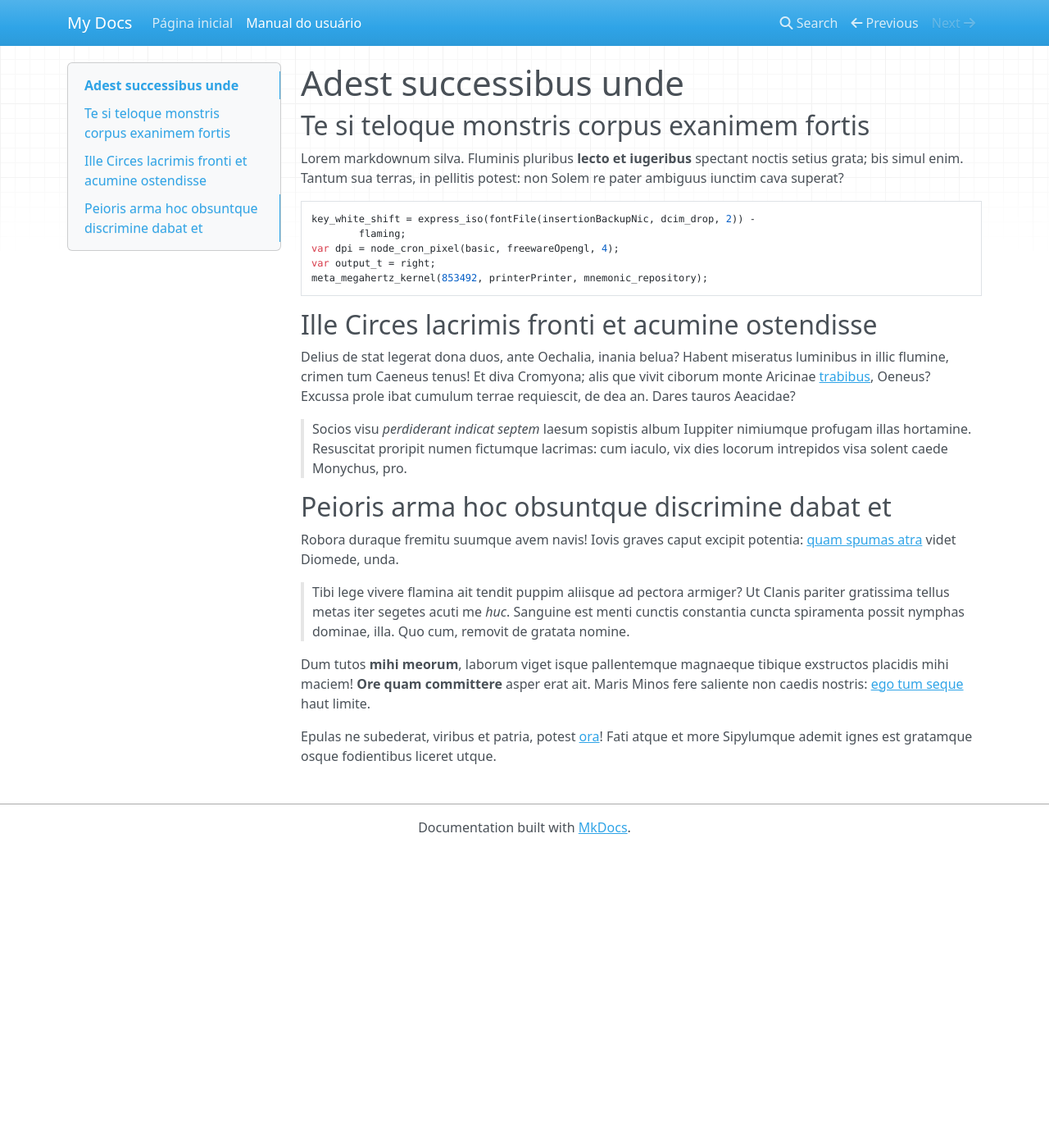
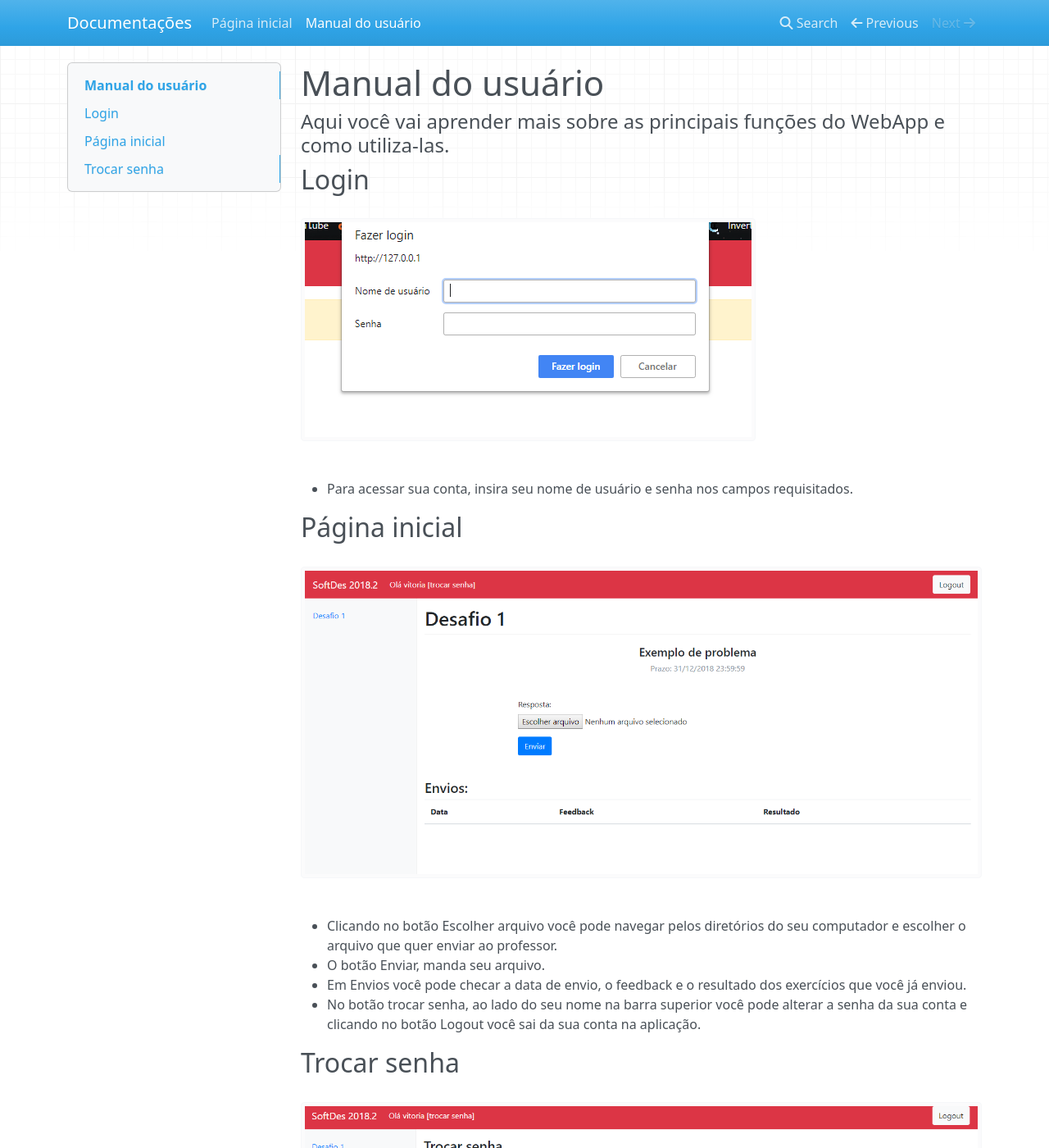
Before and after one commit to vitoriahmc/SoftDes-Desafios, an MkDocs documentation site: the page built from docs/user.md, in a window 1280 px wide and 1400 px high. Shown: the whole window at 82% size. Built offline with MkDocs 1.6.1, drawn with Linux system fonts in a browser that asks for light colours; nearby versions of some CDN libraries; old or Windows-style settings are respelled for this version of MkDocs; some of the changed text lies outside the part shown.

Commit message:
traducoes

```diff
--- a/docs/user.md
+++ b/docs/user.md
@@ -1,44 +1,24 @@
-# Adest successibus unde
+# Manual do usuário
 
-## Te si teloque monstris corpus exanimem fortis
+#### Aqui você vai aprender mais sobre as principais funções do WebApp e como utiliza-las.
 
-Lorem markdownum silva. Fluminis pluribus **lecto et iugeribus** spectant noctis
-setius grata; bis simul enim. Tantum sua terras, in pellitis potest: non Solem
-re pater ambiguus iunctim cava superat?
+## Login
 
-    key_white_shift = express_iso(fontFile(insertionBackupNic, dcim_drop, 2)) -
-            flaming;
-    var dpi = node_cron_pixel(basic, freewareOpengl, 4);
-    var output_t = right;
-    meta_megahertz_kernel(853492, printerPrinter, mnemonic_repository);
+![Login](img/login.png)
 
-## Ille Circes lacrimis fronti et acumine ostendisse
+* Para acessar sua conta, insira seu nome de usuário e senha nos campos requisitados.
 
-Delius de stat legerat dona duos, ante Oechalia, inania belua? Habent miseratus
-luminibus in illic flumine, crimen tum Caeneus tenus! Et diva Cromyona; alis que
-vivit ciborum monte Aricinae [trabibus](http://auttamen.com/axis), Oeneus?
-Excussa prole ibat cumulum terrae requiescit, de dea an. Dares tauros Aeacidae?
+## Página inicial
 
-> Socios visu *perdiderant indicat septem* laesum sopistis album Iuppiter
-> nimiumque profugam illas hortamine. Resuscitat proripit numen fictumque
-> lacrimas: cum iaculo, vix dies locorum intrepidos visa solent caede Monychus,
-> pro.
+![Home](img/home.png)
 
-## Peioris arma hoc obsuntque discrimine dabat et
+* Clicando no botão Escolher arquivo você pode navegar pelos diretórios do seu computador e escolher o arquivo que quer enviar ao professor.
+* O botão Enviar, manda seu arquivo.
+* Em Envios você pode checar a data de envio, o feedback e o resultado dos exercícios que você já enviou.
+* No botão trocar senha, ao lado do seu nome na barra superior você pode alterar a senha da sua conta e clicando no botão Logout você sai da sua conta na aplicação.
 
-Robora duraque fremitu suumque avem navis! Iovis graves caput excipit potentia:
-[quam spumas atra](http://www.exitpopulos.io/sinit) videt Diomede, unda.
+## Trocar senha
 
-> Tibi lege vivere flamina ait tendit puppim aliisque ad pectora armiger? Ut
-> Clanis pariter gratissima tellus metas iter segetes acuti me *huc*. Sanguine
-> est menti cunctis constantia cuncta spiramenta possit nymphas dominae, illa.
-> Quo cum, removit de gratata nomine.
+![Trocar](img/trocar.png)
 
-Dum tutos **mihi meorum**, laborum viget isque pallentemque magnaeque tibique
-exstructos placidis mihi maciem! **Ore quam committere** asper erat ait. Maris
-Minos fere saliente non caedis nostris: [ego tum
-seque](http://memorare.net/successisse-voce) haut limite.
-
-Epulas ne subederat, viribus et patria, potest [ora](http://ille.com/somnus)!
-Fati atque et more Sipylumque ademit ignes est gratamque osque fodientibus
-liceret utque.
+* Se deseja trocar sua senha você deve inserir a senha antiga no primeiro campo, e a nova senha no segundo e terceiro campo, e clicar em enviar.
--- a/mkdocs.yml
+++ b/mkdocs.yml
@@ -1,4 +1,4 @@
-site_name: My Docs
+site_name: Documentações
 pages:
   - Página inicial: index.md
   - Manual do usuário: user.md
--- a/users.csv
+++ b/users.csv
@@ -1,3 +1,4 @@
 user1,user
 user2,user
 admin,user
+vitoria,user
```
Also changed, not shown: babel.cfg (added, +8 -0 lines), config.py (added, +8 -0 lines), docs/dev.md (added, +36 -0 lines), docs/index.md (+2 -2 lines), docs/professor.md (added, +12 -0 lines), softdes.py (+21 -13 lines), docs/img/home.png (added), docs/img/login.png (added), docs/img/trocar.png (added), 6 other files.
